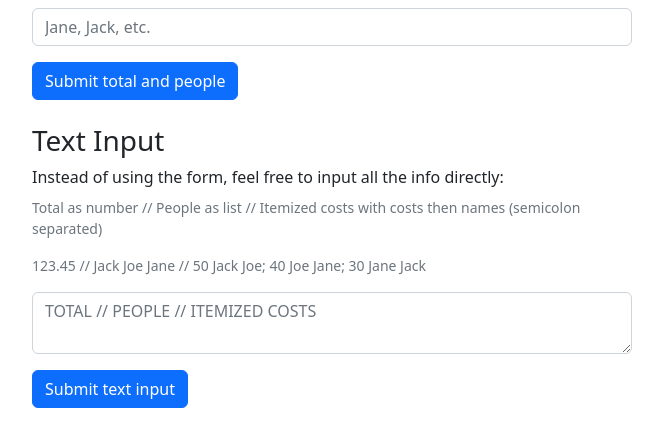
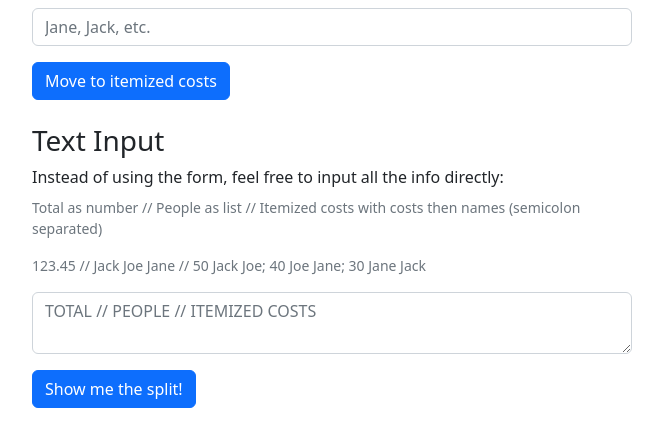
Before and after one commit to erichli1/billsplit, a React (Create React App) app: page / in a window 1280 px wide. Shown: the part 360-797 px from the top of the page, without its empty margins (308-971 px from the left). Built offline with nearby package versions, Linux system fonts and the light colour scheme.

Commit message:
Make button names more intuitive

```diff
--- a/src/ItemizedSpending.js
+++ b/src/ItemizedSpending.js
@@ -14,7 +14,7 @@ function ItemizedSpending(props) {
         </Container>
         <Button variant="secondary" onClick={props.addItem}>Add item</Button>
         <Button variant="primary" type="submit">
-          Submit itemized spending
+          Show me the split!
         </Button>
       </Form>
     </div>
--- a/src/TextInput.js
+++ b/src/TextInput.js
@@ -24,7 +24,7 @@ function TextInput(props) {
           <Form.Control required as="textarea" type="text" placeholder="TOTAL // PEOPLE // ITEMIZED COSTS" name="text-input" />
         </Form.Group>
         <Button variant="primary" type="submit">
-          Submit text input
+          Show me the split!
         </Button>
       </Form>
     </div>
--- a/src/TotalAndPeople.js
+++ b/src/TotalAndPeople.js
@@ -17,7 +17,7 @@ function TotalAndPeople(props) {
           <Form.Control required type="text" placeholder="Jane, Jack, etc." name="people" />
         </Form.Group>
         <Button variant="primary" type="submit">
-          Submit total and people
+          Move to itemized costs
         </Button>
       </Form>
     </div>
```
